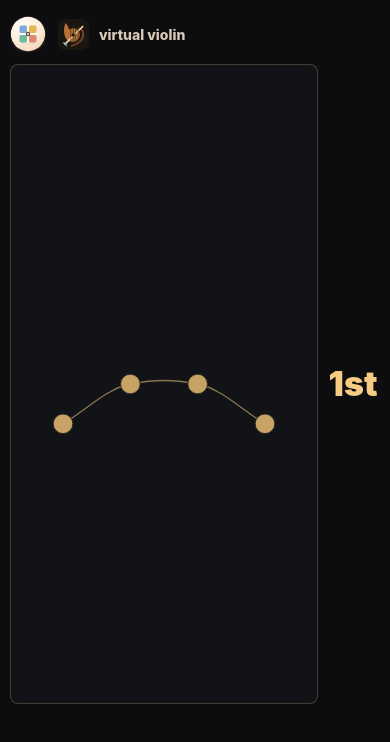
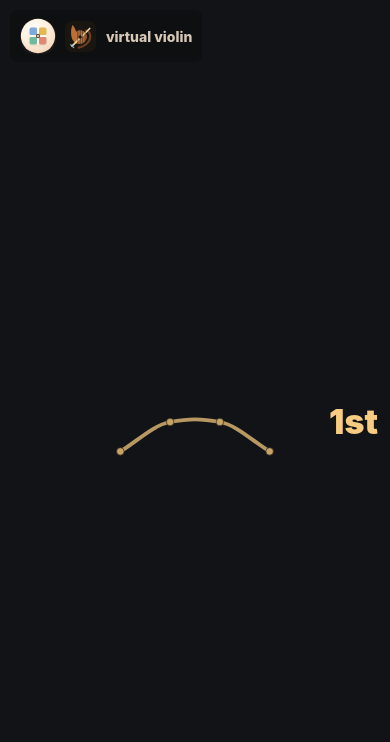
Before and after one commit to nalalalan/virtualviolin.aolabs.io, a React (Vite) app: page / in a window 390 px wide. Shown: the top 742 px of the page. Built offline with nearby package versions, Linux system fonts and the light colour scheme.

Commit message:
Expand Virtual Violin play surface

```diff
--- a/src/App.tsx
+++ b/src/App.tsx
@@ -483,7 +483,7 @@ function App() {
               {stringNames.map((stringName) => {
                 const mark = bridgeStringMarks[stringName]
                 return (
-                  <circle className="bridge-string-point" cx={mark.x} cy={mark.y} r="3.2" key={stringName} />
+                  <circle className="bridge-string-point" cx={mark.x} cy={mark.y} r="1.65" key={stringName} />
                 )
               })}
             </svg>
--- a/src/index.css
+++ b/src/index.css
@@ -23,13 +23,15 @@
 html,
 body,
 #root {
-  min-height: 100%;
+  width: 100%;
+  height: 100%;
+  overflow: hidden;
 }
 
 body {
   margin: 0;
   min-width: 320px;
-  min-height: 100vh;
+  min-height: 100dvh;
   background: #0d0d0f;
 }
 
@@ -44,16 +46,25 @@ a {
 }
 
 .app-shell {
-  min-height: 100vh;
-  padding: 22px clamp(14px, 3vw, 34px) 34px;
+  position: relative;
+  width: 100vw;
+  height: 100dvh;
+  overflow: hidden;
+  padding: 0;
 }
 
 .suite-topbar {
+  position: absolute;
+  z-index: 2;
+  top: clamp(10px, 2vw, 20px);
+  left: clamp(10px, 2vw, 20px);
   display: flex;
   align-items: center;
   gap: 12px;
-  max-width: 1180px;
-  margin: 0 auto 18px;
+  margin: 0;
+  padding: 8px 10px;
+  border-radius: 8px;
+  background: rgba(13, 13, 15, 0.62);
 }
 
 .suite-home,
@@ -84,25 +95,25 @@ a {
 }
 
 .instrument-shell {
-  width: min(100%, 980px);
-  margin: 0 auto;
+  width: 100%;
+  height: 100%;
+  margin: 0;
 }
 
 .player-region {
-  display: grid;
-  grid-template-columns: minmax(0, 1fr) 82px;
-  gap: 14px;
-  width: min(100%, 840px);
-  margin: 0 auto;
-  align-items: stretch;
+  position: relative;
+  width: 100%;
+  height: 100%;
+  margin: 0;
 }
 
 .play-area {
   position: relative;
   width: 100%;
-  min-height: clamp(640px, 78vh, 920px);
-  border: 1px solid rgba(242, 215, 164, 0.22);
-  border-radius: 8px;
+  height: 100%;
+  min-height: 100dvh;
+  border: 0;
+  border-radius: 0;
   overflow: hidden;
   background: #111316;
   cursor: crosshair;
@@ -112,33 +123,40 @@ a {
 
 .bridge-view {
   position: absolute;
-  inset: 0;
-  width: 100%;
-  height: 100%;
+  top: 50%;
+  left: 50%;
+  width: clamp(220px, 50vmin, 430px);
+  height: clamp(220px, 50vmin, 430px);
+  transform: translate(-50%, -50%);
   pointer-events: none;
 }
 
 .bridge-curve {
   fill: none;
-  stroke: rgba(247, 204, 130, 0.52);
-  stroke-width: 1.4;
+  stroke: rgba(247, 204, 130, 0.72);
+  stroke-width: 3.8;
   vector-effect: non-scaling-stroke;
 }
 
 .bridge-string-point {
   fill: #c8a366;
   stroke: #2b261d;
-  stroke-width: 0.9;
+  stroke-width: 0.7;
   vector-effect: non-scaling-stroke;
 }
 
 .position-readout {
+  position: absolute;
+  z-index: 2;
+  right: clamp(12px, 2.5vw, 30px);
+  top: 50%;
+  transform: translateY(-50%);
   min-width: 0;
   display: grid;
   align-content: center;
   justify-items: center;
   gap: 6px;
-  padding: 0;
+  padding: 8px 0;
   cursor: pointer;
   user-select: none;
 }
@@ -151,24 +169,12 @@ a {
 }
 
 @media (max-width: 860px) {
-  .player-region {
-    grid-template-columns: minmax(0, 1fr) 72px;
-  }
-
-  .play-area {
-    min-height: 700px;
+  .suite-topbar {
+    gap: 9px;
   }
 }
 
 @media (max-width: 560px) {
-  .app-shell {
-    padding: 16px 10px 22px;
-  }
-
-  .suite-topbar {
-    margin-bottom: 12px;
-  }
-
   .suite-home img {
     width: 36px;
     height: 36px;
@@ -178,17 +184,9 @@ a {
     font-size: 14px;
   }
 
-  .player-region {
-    grid-template-columns: minmax(0, 1fr) 54px;
-    gap: 8px;
-  }
-
-  .play-area {
-    min-height: 640px;
-  }
-
-  .position-readout {
-    padding: 0;
+  .bridge-view {
+    width: clamp(210px, 58vmin, 300px);
+    height: clamp(210px, 58vmin, 300px);
   }
 
   .position-readout strong {
```
